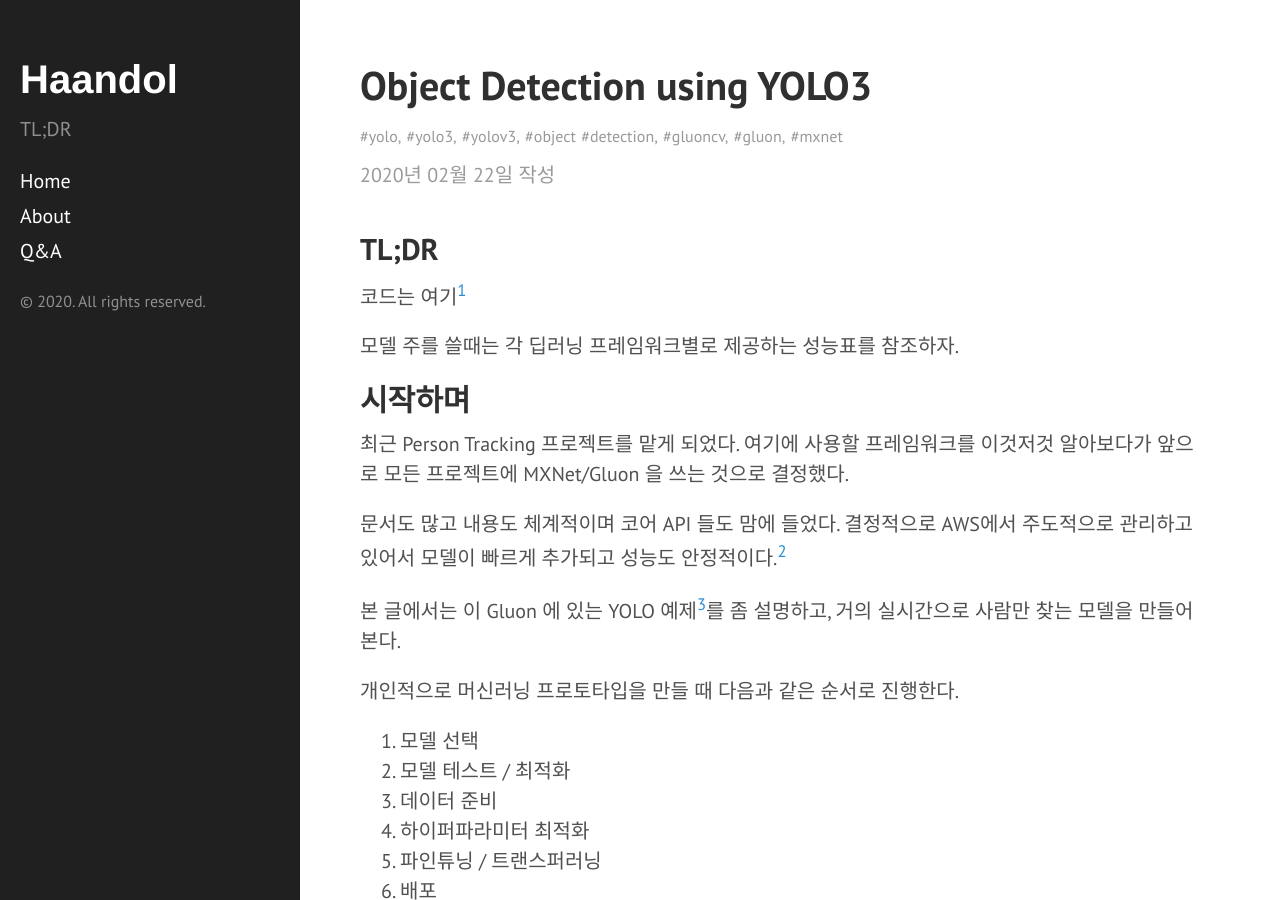
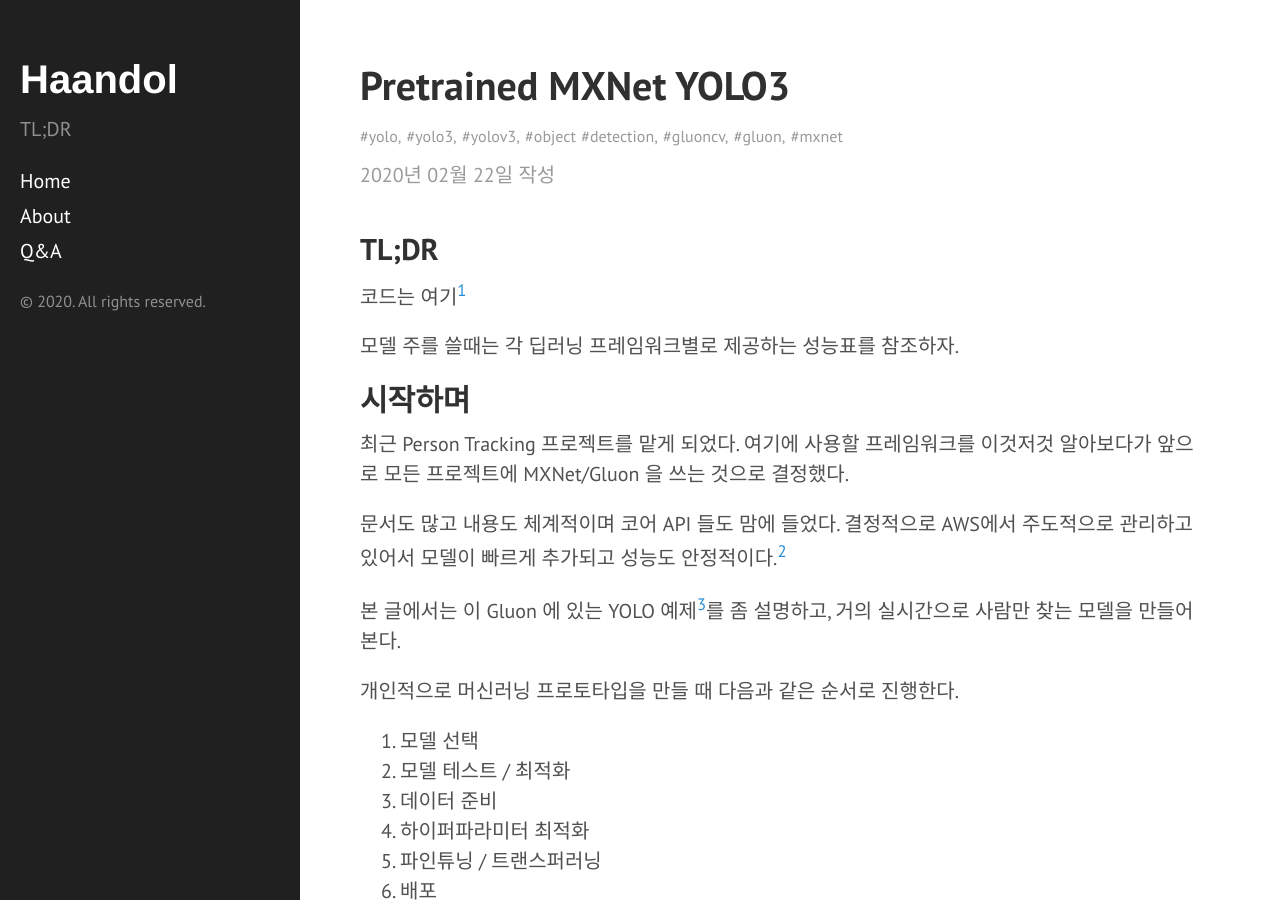
Before and after one commit to haandol/haandol.github.com, a Jekyll site: the page built from _posts/2020-02-22-mxnet-yolo3-object-detection.md, in a window 1280 px wide and 900 px high. Built offline with Jekyll 4.4.1, drawn with Linux system fonts in a browser that asks for light colours; comment, search, counter and statistics services are not loaded.

Commit message:
modify title

```diff
--- a/_posts/2020-02-22-object-detection-using-pretrained-model.md
+++ b/_posts/2020-02-22-mxnet-yolo3-object-detection.md
@@ -1,7 +1,7 @@
 ---
 layout: post
-title: Object Detection using YOLO3
-excerpt: detect person using pretrained mxnet YOLO3
+title: Pretrained MXNet YOLO3
+excerpt: pretrained mxnet YOLO3 for person detection
 author: vincent
 email: ldg55d@gmail.com
 tags: yolo, yolo3, yolov3, object detection, gluoncv, gluon, mxnet
```
